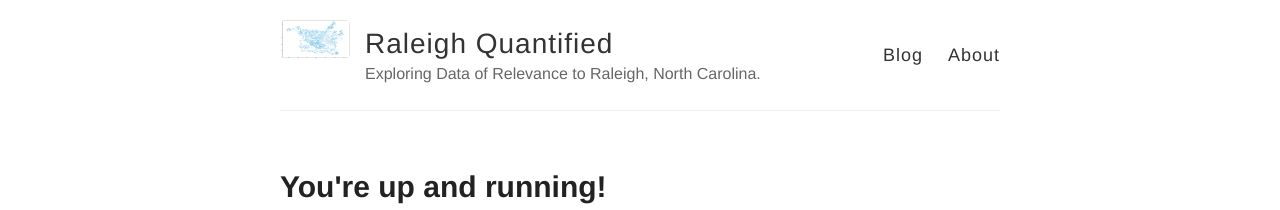
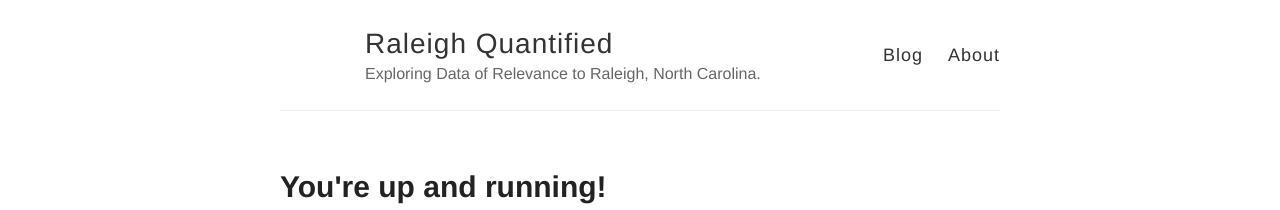
Before and after one commit to raleighquantified/raleighquantified.github.io, a Jekyll site: the page built from index.html, in a window 1280 px wide. Shown: the top 210 px of the page. Built offline with Jekyll 4.4.1, drawn with Linux system fonts in a browser that asks for light colours.

Commit message:
Update _config.yml

```diff
--- a/_config.yml
+++ b/_config.yml
@@ -9,7 +9,7 @@ name: Raleigh Quantified
 description: Exploring Data of Relevance to Raleigh, North Carolina.
 
 # URL of your avatar or profile pic (you could use your GitHub profile pic)
-avatar: https://raleighquantified.github.io/images/raleigh.png
+#avatar: https://raleighquantified.github.io/images/raleigh.png
 
 #
 # Flags below are optional
```
